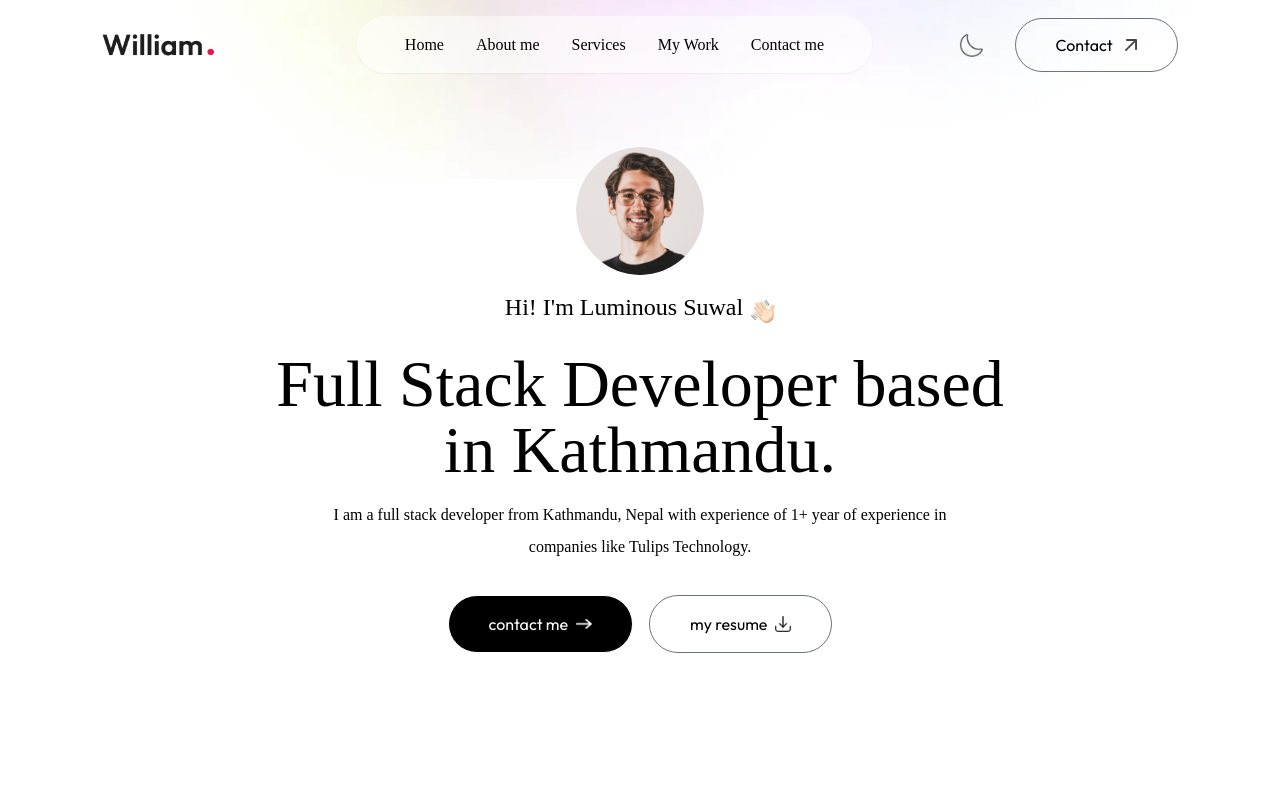
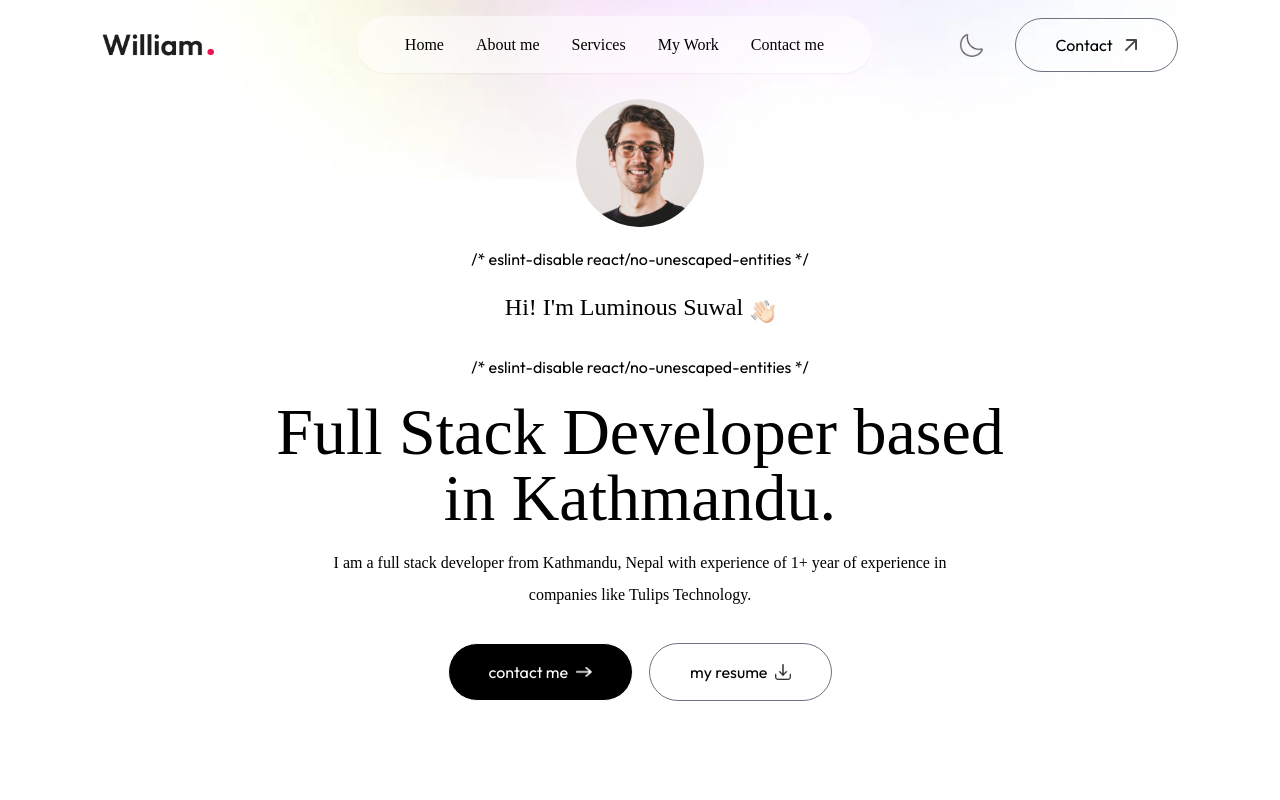
Before and after one commit to luminous42/Personal-Portfolio, a Next.js app: page / in a window 1280 px wide. Shown: the top 800 px of the page. Built offline with nearby package versions, Linux system fonts and the light colour scheme; a web font is replaced by a local one.

Commit message:
bypassing no-unescaped-entities rule

```diff
--- a/src/app/components/Contact.tsx
+++ b/src/app/components/Contact.tsx
@@ -10,11 +10,12 @@ const Contact = () => {
     >
       <h4 className="text-center mb-2 text-lg font-Ovo">Contact with me</h4>
       <h2 className="text-center text-5xl font-Ovo">Get in touch</h2>
+      /* eslint-disable react/no-unescaped-entities */
       <p className="text-center max-w-2xl mx-auto mt-5 mb-12 font-Ovo">
         I'd love to hear from you! If you have any questions, comments, or
         feedback, please use the form below.
       </p>
-
+      /* eslint-disable react/no-unescaped-entities */
       <form
         action="post"
         className="max-w-2xl mx-auto"
--- a/src/app/components/Header.tsx
+++ b/src/app/components/Header.tsx
@@ -12,6 +12,7 @@ const Header = () => {
           className="rounded-full w-32"
         />
       </div>
+      /* eslint-disable react/no-unescaped-entities */
       <h3 className="flex items-end gap-2 text-xl md:text-2xl mb-3 font-Ovo">
         Hi! I'm Luminous Suwal
         <Image
@@ -20,6 +21,7 @@ const Header = () => {
           className="w-6"
         />
       </h3>
+      /* eslint-disable react/no-unescaped-entities */
       <h1 className="text-3xl sm:text-6xl lg:text-[66px] font-Ovo">
         Full Stack Developer based in Kathmandu.
       </h1>
```
